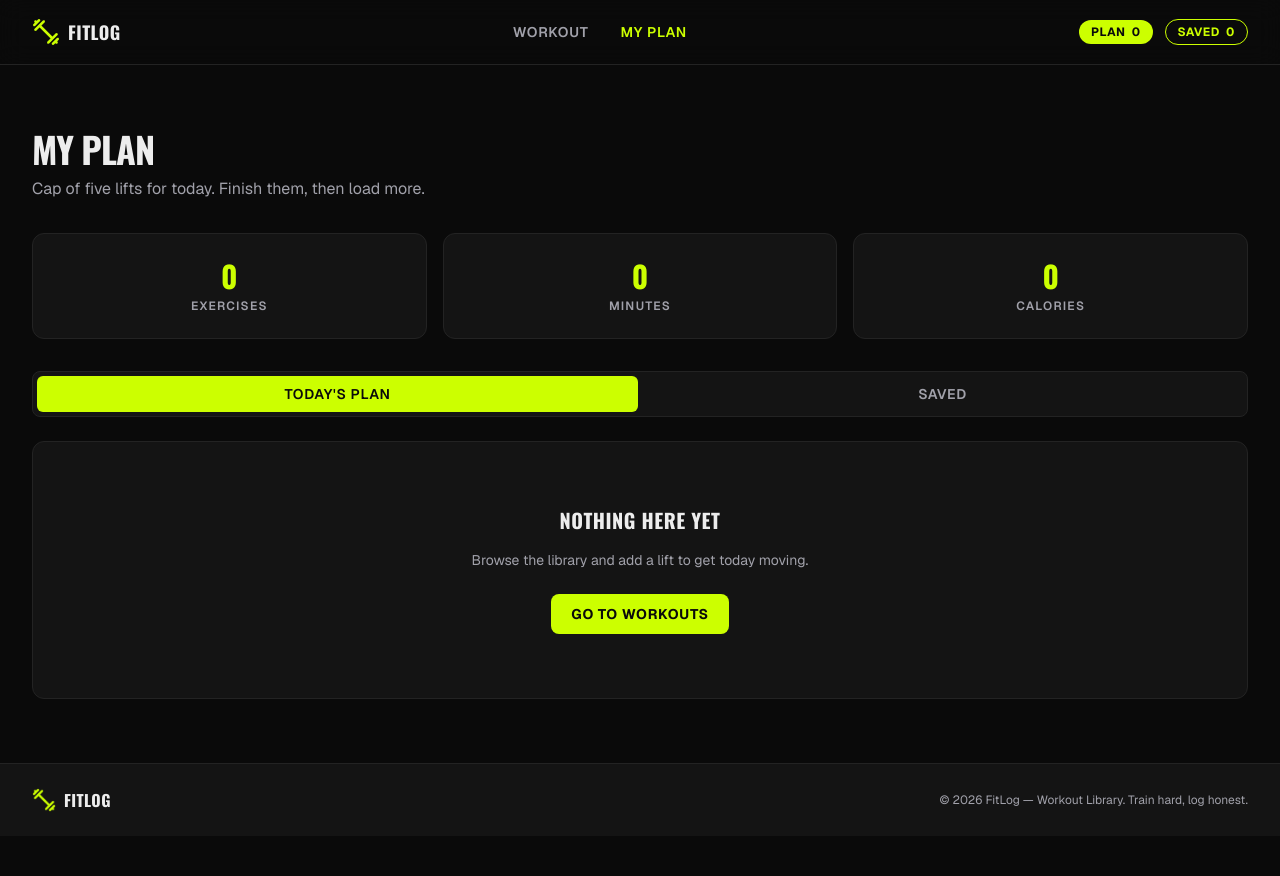
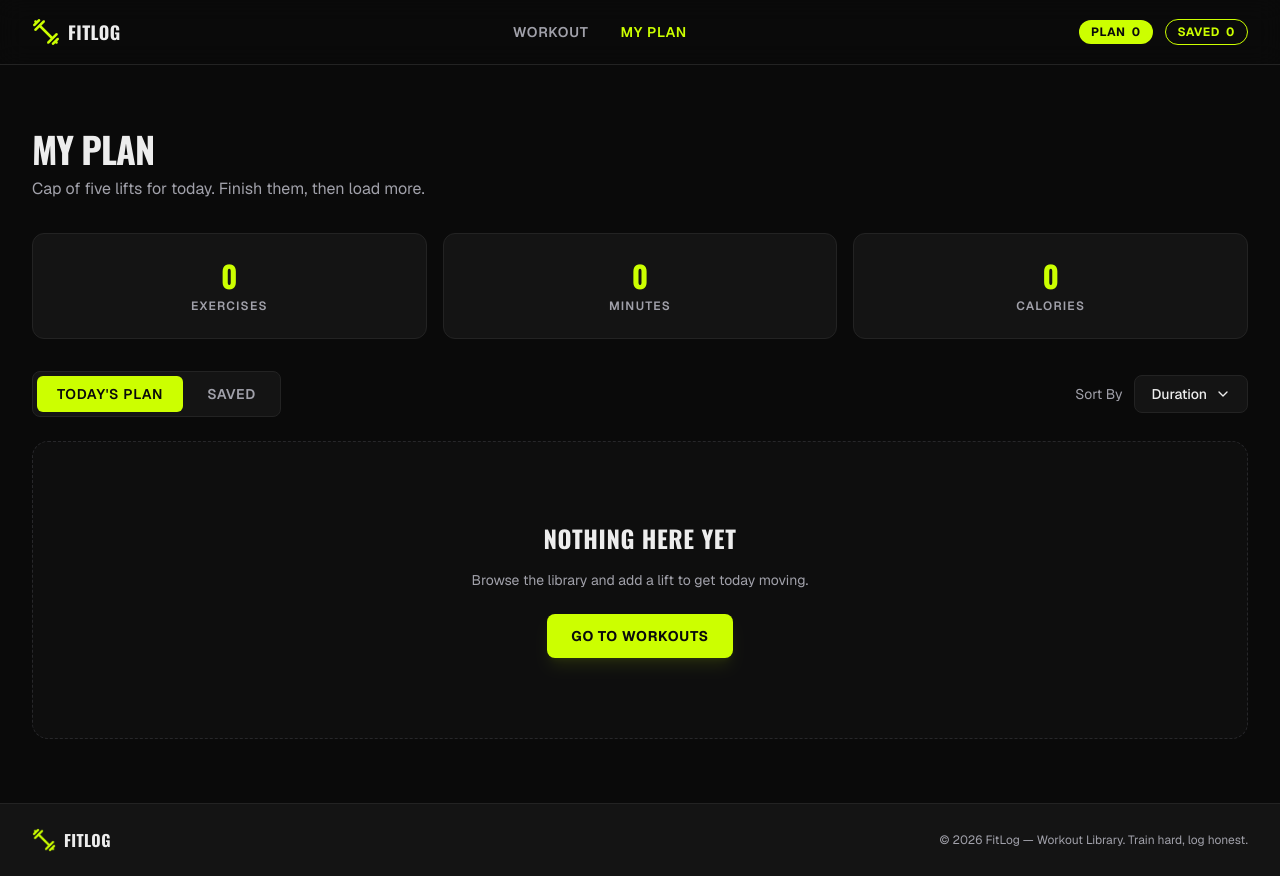
Before and after one commit to smtanvirhassan/B14-A6-Fit-Log, a Next.js app: page /my-plan in a window 1280 px wide. Before the commit the page ends 836 px from the top, so only its background shows below. Built offline with nearby package versions, Linux system fonts and the light colour scheme.

Commit message:
Fixed my plan issue

```diff
--- a/src/app/my-plan/page.tsx
+++ b/src/app/my-plan/page.tsx
@@ -9,6 +9,13 @@ import { useToast } from "@/context/ToastContext";
 import type { Workout } from "@/types/workout";
 
 type Tab = "plan" | "saved";
+type SortKey = "duration" | "caloriesBurned" | "rating";
+
+const SORT_OPTIONS: { label: string; value: SortKey }[] = [
+  { label: "Duration", value: "duration" },
+  { label: "Calories", value: "caloriesBurned" },
+  { label: "Rating", value: "rating" },
+];
 
 function MyPlanContent() {
   const searchParams = useSearchParams();
@@ -27,6 +34,8 @@ function MyPlanContent() {
     tabParam === "saved" ? "saved" : "plan"
   );
   const [loading, setLoading] = useState(true);
+  const [sortBy, setSortBy] = useState<SortKey>("duration");
+  const [sortOpen, setSortOpen] = useState(false);
 
   useEffect(() => {
     if (tabParam === "saved") {
@@ -47,6 +56,14 @@ function MyPlanContent() {
   const exercises = currentList.length;
   const minutes = currentList.reduce((sum, w) => sum + (w.duration || 0), 0);
   const calories = currentList.reduce((sum, w) => sum + (w.caloriesBurned || 0), 0);
+
+  const sortedList = [...currentList].sort((a, b) => {
+    if (sortBy === "rating") return (b[sortBy] ?? 0) - (a[sortBy] ?? 0);
+    return (a[sortBy] ?? 0) - (b[sortBy] ?? 0);
+  });
+
+  const currentLabel =
+    SORT_OPTIONS.find((o) => o.value === sortBy)?.label ?? "Duration";
 
   const handleMarkAsDone = (id: number) => {
     markAsDone(id);
@@ -95,10 +112,11 @@ function MyPlanContent() {
           ))}
         </div>
 
-        <div className="mb-6 flex gap-1 rounded-lg border border-card-border bg-card p-1">
+        <div className="mb-6 flex flex-col gap-4 sm:flex-row sm:items-center sm:justify-between">
+          <div className="flex gap-1 rounded-lg border border-card-border bg-card p-1">
             <button
               onClick={() => setActiveTab("plan")}
-            className={`flex-1 rounded-md px-4 py-2 text-sm font-semibold uppercase tracking-wider transition-colors cursor-pointer ${
+              className={`rounded-md px-5 py-2 text-sm font-semibold uppercase tracking-wider transition-colors cursor-pointer ${
                 activeTab === "plan"
                   ? "bg-accent text-background"
                   : "text-muted hover:text-foreground"
@@ -108,7 +126,7 @@ function MyPlanContent() {
             </button>
             <button
               onClick={() => setActiveTab("saved")}
-            className={`flex-1 rounded-md px-4 py-2 text-sm font-semibold uppercase tracking-wider transition-colors cursor-pointer ${
+              className={`rounded-md px-5 py-2 text-sm font-semibold uppercase tracking-wider transition-colors cursor-pointer ${
                 activeTab === "saved"
                   ? "bg-accent text-background"
                   : "text-muted hover:text-foreground"
@@ -118,15 +136,63 @@ function MyPlanContent() {
             </button>
           </div>
 
+          <div className="flex items-center gap-3">
+            <span className="text-sm text-muted">Sort By</span>
+            <div className="relative">
+              <button
+                onClick={() => setSortOpen(!sortOpen)}
+                className="inline-flex items-center gap-2 rounded-lg border border-card-border bg-card px-4 py-2 text-sm font-medium text-foreground transition-colors hover:border-accent/40 cursor-pointer"
+              >
+                {currentLabel}
+                <svg
+                  xmlns="http://www.w3.org/2000/svg"
+                  width="16"
+                  height="16"
+                  viewBox="0 0 24 24"
+                  fill="none"
+                  stroke="currentColor"
+                  strokeWidth="2"
+                  strokeLinecap="round"
+                  strokeLinejoin="round"
+                  className={`transition-transform ${sortOpen ? "rotate-180" : ""}`}
+                >
+                  <polyline points="6 9 12 15 18 9" />
+                </svg>
+              </button>
+
+              {sortOpen && (
+                <div className="absolute right-0 z-10 mt-1 w-36 overflow-hidden rounded-lg border border-card-border bg-card shadow-xl">
+                  {SORT_OPTIONS.map((option) => (
+                    <button
+                      key={option.value}
+                      onClick={() => {
+                        setSortBy(option.value);
+                        setSortOpen(false);
+                      }}
+                      className={`block w-full px-4 py-2 text-left text-sm transition-colors hover:bg-accent/10 cursor-pointer ${
+                        sortBy === option.value
+                          ? "font-semibold text-accent"
+                          : "text-muted"
+                      }`}
+                    >
+                      {option.label}
+                    </button>
+                  ))}
+                </div>
+              )}
+            </div>
+          </div>
+        </div>
+
         {loading && (
           <div className="flex items-center justify-center py-20">
             <p className="text-sm text-muted">Loading workouts…</p>
           </div>
         )}
 
-        {!loading && currentList.length === 0 && (
-          <div className="flex flex-col items-center justify-center gap-4 rounded-xl border border-card-border bg-card px-6 py-16 text-center">
-            <h3 className="font-display text-xl font-bold uppercase tracking-wide text-foreground">
+        {!loading && sortedList.length === 0 && (
+          <div className="flex flex-col items-center justify-center gap-4 rounded-2xl border border-dashed border-zinc-800 bg-card/40 px-6 py-20 text-center">
+            <h3 className="font-display text-2xl font-bold uppercase tracking-wide text-foreground">
               Nothing here yet
             </h3>
             <p className="max-w-sm text-sm text-muted">
@@ -134,16 +200,16 @@ function MyPlanContent() {
             </p>
             <Link
               href="/"
-              className="mt-2 inline-flex items-center gap-2 rounded-lg bg-accent px-5 py-2.5 text-sm font-bold uppercase tracking-wider text-background transition-colors hover:bg-accent/90"
+              className="mt-2 inline-flex items-center gap-2 rounded-lg bg-accent px-6 py-3 text-sm font-bold uppercase tracking-wider text-background transition-colors hover:bg-accent/90 cursor-pointer shadow-lg shadow-accent/10"
             >
               Go to workouts
             </Link>
           </div>
         )}
 
-        {!loading && currentList.length > 0 && (
+        {!loading && sortedList.length > 0 && (
           <div className="flex flex-col gap-4">
-            {currentList.map((workout) => (
+            {sortedList.map((workout) => (
               <div
                 key={workout.id}
                 className="flex flex-col gap-4 rounded-xl border border-card-border bg-card p-4 sm:flex-row sm:items-center"
```
Lines whose indentation alone changed are shown as unchanged.
